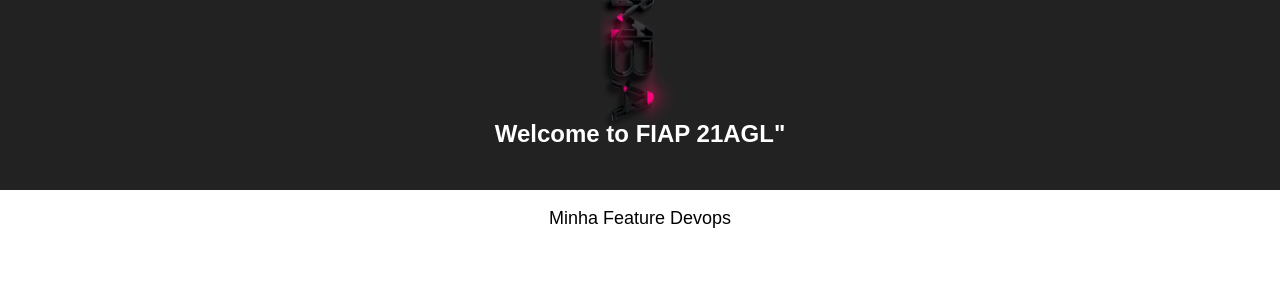
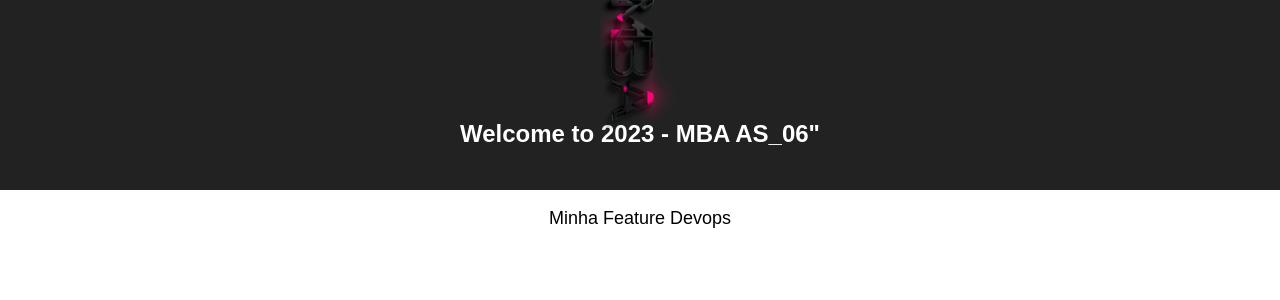
Before and after one commit to ramon-machado/pipeline-on, a React (Create React App) app: page / in a window 1280 px wide. Shown: the top 300 px of the page. Built offline with nearby package versions, Linux system fonts and the light colour scheme.

Commit message:
Update App.js

```diff
--- a/src/App.js
+++ b/src/App.js
@@ -9,7 +9,7 @@
       <div className="App">
         <header className="App-header">
           <img src={mba} className="App-logo" alt="logo" />
-          <h1 className="App-title">Welcome to FIAP 21AGL"</h1>
+          <h1 className="App-title">Welcome to 2023 - MBA AS_06"</h1>
         </header>
         <p className="App-intro">
           Minha Feature Devops
```
